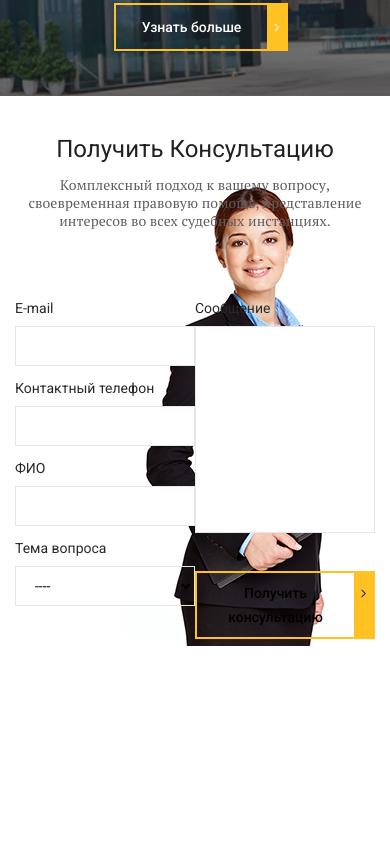
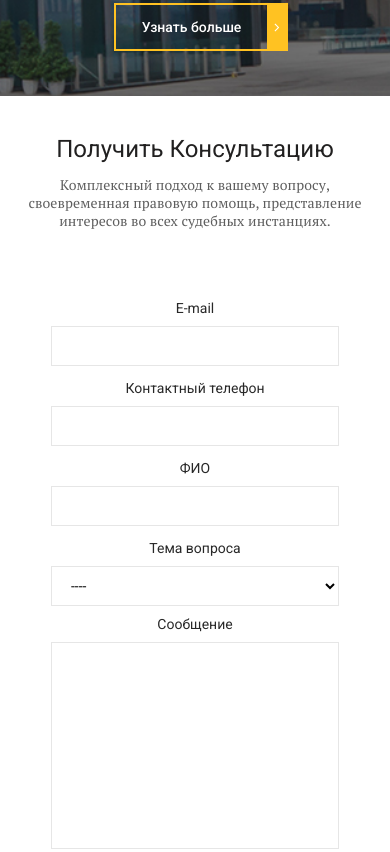
Before and after one commit to zhuravel-dmytro/project_3, a website: page app/index.html in a window 390 px wide. Shown: the part 2492-3344 px from the top of the page. Before the commit the page ends 3138 px from the top, so only its background shows below. Drawn offline with nearby package versions, Linux system fonts and the light colour scheme; files whose address does not match are found by name.

Commit message:
form mobile version

```diff
--- a/app/less/media.less
+++ b/app/less/media.less
@@ -13,9 +13,19 @@
         }
     }
 
+    .form_inner {
+        background-image: none;
+
+        .form_box {
+            margin: auto;
+
+            .form_box-inner {}
+        }
+    }
+
     .company .company_inner {
         text-align: center;
-        max-width: 100%;
+        max-width : 100%;
     }
 }
 
@@ -25,21 +35,48 @@
             display: none !important;
         }
     }
+
     .top_box {
         display: block;
+
         .title_box {
             padding-left: 0;
-            text-align: center;
-            margin: 0 auto 30px;
+            text-align  : center;
+            margin      : 0 auto 30px;
+
             &:before {
                 display: none;
             }
         }
     }
-    .btn_inner{
+
+    .btn_inner {
         text-align: center;
     }
 }
+
+.form_inner {
+    padding-bottom: 70px;
+    .form_box {
+        .form_box-inner {
+            display: block;
+
+            .form_box-left,
+            .form_box-right {
+                margin    : 0 auto;
+                text-align: center;
+                max-width : none;
+                width     : 80%;
+            }
+            .form_box-right .form_btn {
+                right: 0;
+                left : 0;
+                width: 100%;
+            }
+        }
+    }
+}
+
 
 
 @media (max-width: 700px) {
@@ -86,6 +123,7 @@
             border-bottom   : 1px solid #fff;
         }
     }
+
     .about_items .about_item {
         max-width : 100%;
         min-height: 375px;
--- a/app/less/style.less
+++ b/app/less/style.less
@@ -373,7 +373,7 @@ header {
 
 .form {
     padding-top: 41px;
-
+}
     .form_inner {
         background-image   : url(../images/form_bg.png);
         background-repeat  : no-repeat;
@@ -438,7 +438,6 @@ header {
                     position : relative;
 
                     .form_btn {
-
                         position: absolute;
                         right   : 0;
 
@@ -451,7 +450,6 @@ header {
             }
         }
     }
-}
 
 .about_us {
     background-image   : url(../images/about_us.jpg);
```
Also changed, not shown: app/index.html (+1 -1 lines), app/css/media.css, app/css/style.css.
